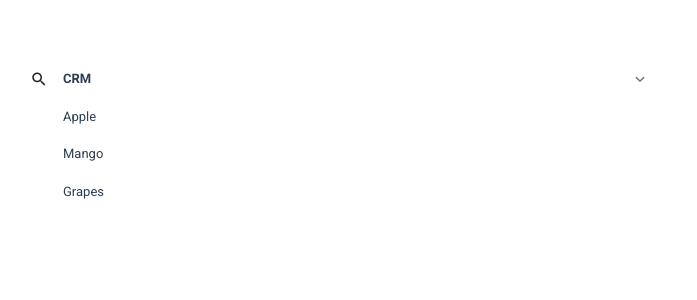
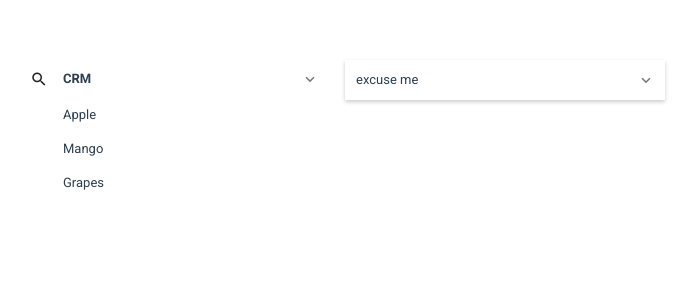
Before and after one commit to AjeshMadhavan/Customer-Management, a Vue app: page / in a window 1280 px wide. Both pictures are taken after a click on the button "CRM". Shown: the top 300 px of the page, without its empty margins (5-702 px from the left). Built offline with nearby package versions, Linux system fonts and the light colour scheme.

Commit message:
refactor: updated tailwind

```diff
--- a/src/App.vue
+++ b/src/App.vue
@@ -1,14 +1,37 @@
 <template>
   <div id="app">
-    <dropdown-component :dropdownStyle="DropdownStyles.DropdownWithIcon" text="CRM" prependIcon="mdi-magnify">
+    <dropdown-component
+      :dropdownStyle="DropdownStyles.DropdownWithIcon"
+      text="CRM"
+      prependIcon="mdi-magnify"
+    >
       <template v-slot:item-slot>
+        <ul>
           <li
             v-for="option in content.options"
             :key="option.text"
-          class="dropdown-item"
+            class="dropdown-item pt-[9px] pr-4 pb-[9px] pl-12 cursor-pointer"
           >
             {{ option.text }}
           </li>
+        </ul>
+      </template>
+    </dropdown-component>
+    <dropdown-component
+      :dropdownStyle="DropdownStyles.DropdownWithoutIcon"
+      text="excuse me"
+    >
+      <template v-slot:item-slot>
+        <ul class="p-[11px]">
+          <li
+            v-for="option in content2.options"
+            :key="option.text"
+            class="dropdown-item pb-2.5"
+          >
+            {{ option.text }} <br />
+            {{ option.price }}
+          </li>
+        </ul>
       </template>
     </dropdown-component>
   </div>
@@ -52,21 +75,6 @@ const content2 = {
     },
   ],
 };
-
-const content3 = {
-  title: "ALL",
-  options: [
-    {
-      text: "Bus",
-    },
-    {
-      text: "Heavy Load Truck",
-    },
-    {
-      text: "Car",
-    },
-  ],
-};
 </script>
 
 <style>
@@ -82,4 +90,12 @@ const content3 = {
   margin-left: 20px;
   column-gap: 10px;
 }
+
+.dropdown-item {
+  text-align: left;
+  text-transform: capitalize;
+  font-size: 13px;
+  font-weight: 400;
+  line-height: 16px;
+}
 </style>
--- a/src/components/DropdownComponent.vue
+++ b/src/components/DropdownComponent.vue
@@ -1,7 +1,7 @@
 <template>
   <div :class="['dropdown-menu', className]">
-    <button class="toggle-button" @click="toggleDropdownItems">
-      <div class="toggle-button__title">
+    <button class="toggle-button flex justify-between items-center" @click="toggleDropdownItems">
+      <div class="toggle-button__title flex justify-start items-center ">
         <v-icon v-if="props.prependIcon" class="prepend-icon">
           {{ props.prependIcon }}
         </v-icon>
@@ -9,9 +9,7 @@
       </div>
       <v-icon class="arrow-icon"> {{ dropdownArrow }} </v-icon>
     </button>
-    <ul v-if="showDropdownItems" class="dropdown-items">
-      <slot name="item-slot" />
-    </ul>
+    <slot name="item-slot" v-if="showDropdownItems" />
   </div>
 </template>
 
@@ -61,32 +59,16 @@ const className = computed(() => {
   font-family: "roboto", sans-serif;
 
   .toggle-button {
-    display: flex;
-    align-items: center;
-    justify-content: space-between;
     width: 100%;
-    position: relative;
 
     &__title {
       width: 100%;
       font-size: 13px;
-      display: flex;
-      justify-self: start;
-      align-items: center;
     }
 
     .arrow-icon {
       font-size: 18px;
     }
-  }
-
-  .dropdown-item {
-    font-size: 13px;
-    font-weight: 400;
-    text-align: left;
-    text-transform: capitalize;
-    cursor: pointer;
-    list-style-type: none;
   }
 }
 
@@ -112,10 +94,6 @@ const className = computed(() => {
       background-color: rgba(0, 0, 0, 0.04);
     }
   }
-
-  .dropdown-item {
-    padding: 9px 16px 9px 48px;
-  }
 }
 
 /**user oppertunities dropdown menu*/
@@ -139,13 +117,5 @@ const className = computed(() => {
       font-weight: 400;
     }
   }
-
-  .dropdown-items {
-    padding: 11px;
-  }
-
-  .dropdown-item {
-    padding-bottom: 10px;
-  }
 }
 </style>
```
Lines whose indentation alone changed are shown as unchanged.
